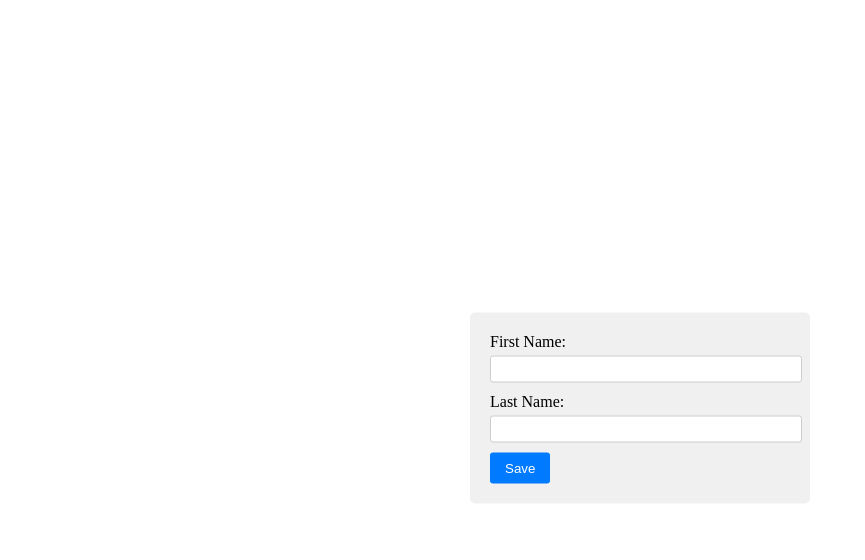
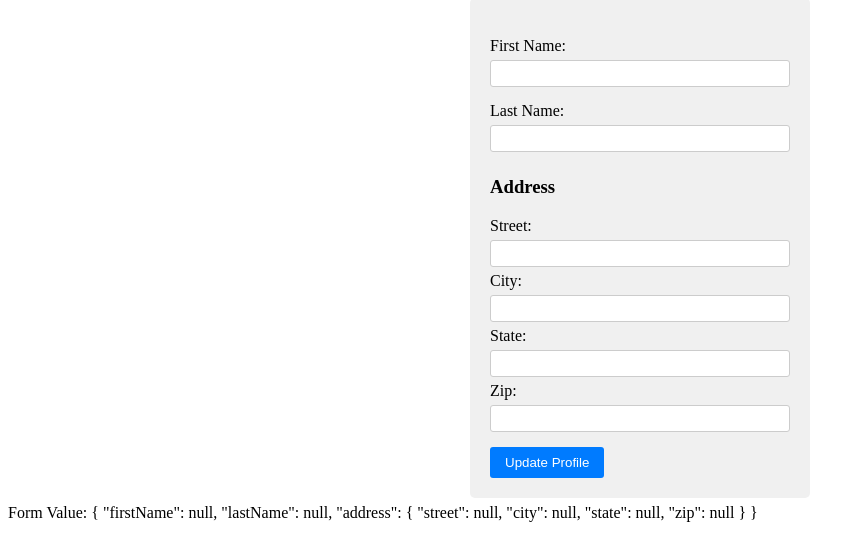
Before and after one commit to NaveenManjappa/angular-playground, an Angular app in the folder reactive-forms-app/: page / in a window 1280 px wide. Shown: the top 560 px of the page, without its empty margins (0-865 px from the left). Built offline with nearby package versions, Linux system fonts and the light colour scheme.

Commit message:
reactive-forms-app Using Nested forms

```diff
--- a/reactive-forms-app/src/app/profile-editor/profile-editor.component.css
+++ b/reactive-forms-app/src/app/profile-editor/profile-editor.component.css
@@ -2,15 +2,11 @@
   display: flex;
   justify-content: center;
   align-items: center;
-  height: 100vh;
-  position: relative;
+  height: 60vh;
+
 }
 
 form {
-  position: absolute;
-  top: 50%;
-  left: 50%;
-  transform: translate(-50%, -50%);
   width: 300px;
   padding: 20px;
   background-color: #f0f0f0;
@@ -27,17 +23,21 @@ label {
 }
 
 input[type="text"] {
-  width: 100%;
+  width: 96%;
   padding: 5px;
   border: 1px solid #ccc;
   border-radius: 3px;
+  margin-bottom: 5px;
 }
 
 .btn-submit {
+  margin-top: 10px;
   padding: 8px 15px;
   background-color: #007bff;
   color: #fff;
   border: none;
   border-radius: 3px;
   cursor: pointer;
+
+
 }
--- a/reactive-forms-app/src/app/profile-editor/profile-editor.component.html
+++ b/reactive-forms-app/src/app/profile-editor/profile-editor.component.html
@@ -1,5 +1,6 @@
 <div class="form-container">
   <form [formGroup]="profileForm" (ngSubmit)="saveUser()">
+    <h3></h3>
     <div class="field">
       <label for="">First Name:</label>
       <input type="text" formControlName="firstName">
@@ -8,7 +9,23 @@
       <label for="">Last Name:</label>
       <input type="text" formControlName="lastName">
     </div>
-    <button class="btn-submit" type="submit">Save</button>
+    <div class="address" formGroupName="address">
+      <h3>Address</h3>
+      <label for="street">Street:</label>
+      <input type="text" formControlName="street">
+
+      <label for="city">City:</label>
+      <input type="text" formControlName="city">
+
+      <label for="state">State:</label>
+      <input type="text" formControlName="state">
+
+      <label for="zip">Zip:</label>
+      <input type="text" formControlName="zip">
+    </div>
+    <button class="btn-submit" type="submit">Update Profile</button>
 
     </form>
+
 </div>
+<p>Form Value: {{ profileForm.value | json }}</p>
--- a/reactive-forms-app/src/app/profile-editor/profile-editor.component.ts
+++ b/reactive-forms-app/src/app/profile-editor/profile-editor.component.ts
@@ -1,10 +1,11 @@
+import { CommonModule } from '@angular/common';
 import { Component } from '@angular/core';
 import { FormControl, FormGroup, ReactiveFormsModule } from '@angular/forms';
 
 @Component({
   selector: 'app-profile-editor',
   standalone: true,
-  imports: [ReactiveFormsModule],
+  imports: [ReactiveFormsModule,CommonModule],
   templateUrl: './profile-editor.component.html',
   styleUrl: './profile-editor.component.css'
 })
@@ -12,7 +13,13 @@ export class ProfileEditorComponent {
 
   profileForm:FormGroup = new FormGroup({
     firstName: new FormControl(),
-    lastName: new FormControl()
+    lastName: new FormControl(),
+    address: new FormGroup({
+      street: new FormControl(),
+      city: new FormControl(),
+      state: new FormControl(),
+      zip: new FormControl()
+    })
   });
 
   saveUser(){
```
